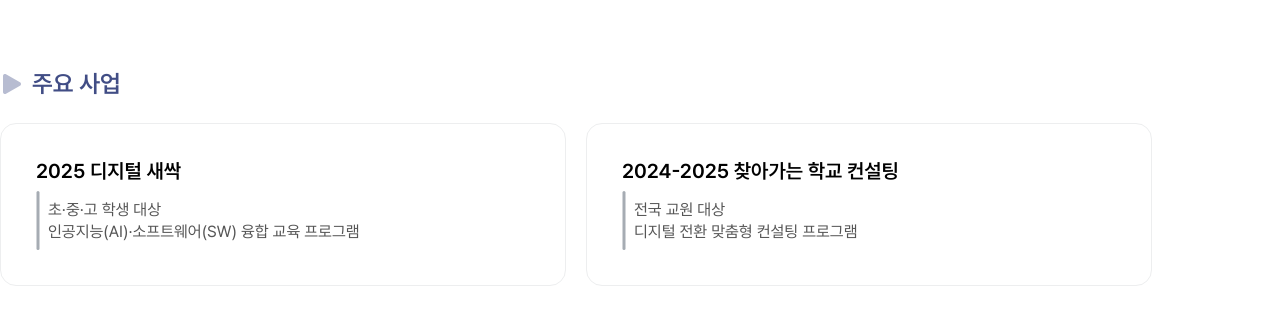
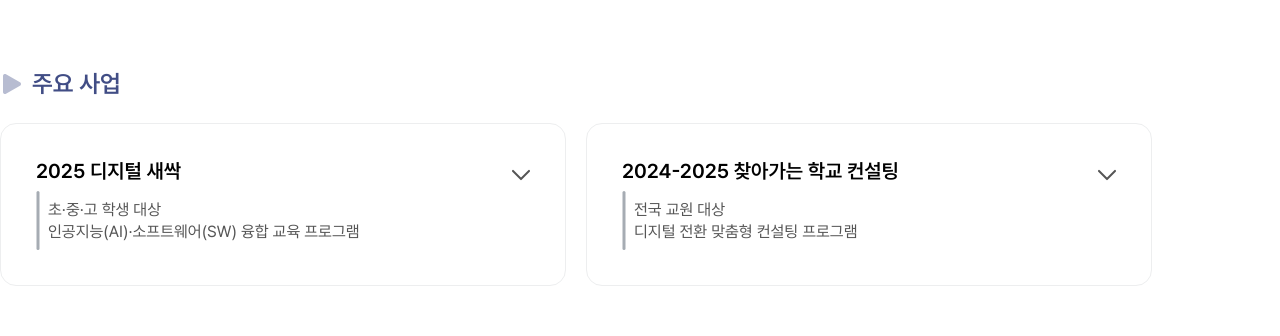
Before and after one commit to DS-DET-LAB/DS-DET-LAB, a React (Vite) app: page /business in a window 1280 px wide. Shown: the part 2180-2516 px from the top of the page. Built offline with nearby package versions, Linux system fonts and the light colour scheme; no server answers.

Commit message:
💄 Design: QA 반영 (#21)
Design: QA 반영 (#21)

```diff
--- a/src/routes/business/Business.jsx
+++ b/src/routes/business/Business.jsx
@@ -1,5 +1,6 @@
 import { useRef } from 'react';
 import useMediaQuery from '@hooks/useMediaQuery';
+import mainBusiness from '@db/mainBusiness.json';
 
 import VisionSection from '@business/components/VisionSection';
 import BizAccordion from '@business/components/BizAccordion';
@@ -16,8 +17,6 @@ import menuIcon from '@assets/center/menuToggle.svg';
 import slashIcon from '@assets/center/slash.svg';
 import sectionLineIcon from '@assets/center/SectionLine.svg';
 
-import mainBusiness from '@db/mainBusiness.json';
-
 const parseSubTitle = (subTitle) => {
   const idxTarget = subTitle.indexOf('대상');
   return {
@@ -31,7 +30,6 @@ function Business() {
   const setRef = (key) => (el) => {
     refs.current[key] = el;
   };
-  const scrollTo = (key) => refs.current[key]?.scrollIntoView({ behavior: 'smooth', block: 'start' });
 
   const isMobile = useMediaQuery('(max-width: 767px)');
   const isTablet = useMediaQuery('(min-width: 768px) and (max-width: 899px)');
--- a/src/routes/business/BusinessStyle.js
+++ b/src/routes/business/BusinessStyle.js
@@ -56,6 +56,7 @@ export const ProgramCardWrapper = styled.div`
   width: 90%;
   display: flex;
   gap: 20px;
+  outline: none;
 
   @media (min-width: 768px) and (max-width: 899px) {
     width: 100%;
--- a/src/routes/business/components/BizAccordionStyle.js
+++ b/src/routes/business/components/BizAccordionStyle.js
@@ -23,9 +23,11 @@ export const Item = styled.div`
   border-radius: 16px;
   border: 1px solid ${palette.hover.back2};
   box-shadow: ${({ $open }) => ($open ? `0 0 15px 0 ${palette.mainNavy.navy10}` : 'none')};
+  cursor: pointer;
 
   &:hover {
     box-shadow: 0 0 15px 0 ${palette.mainNavy.navy10};
+    transition: transform 0.3s ease;
   }
 `;
 
--- a/src/routes/business/components/ProgramCard.jsx
+++ b/src/routes/business/components/ProgramCard.jsx
@@ -21,6 +21,7 @@
 import * as S from '@business/components/ProgramCardStyle';
 import lineIcon from '@assets/center/line.svg';
 import React, { useState, useCallback } from 'react';
+import DownToggle from '@assets/business/downToggle.svg';
 
 function ProgramCard({ title, target, desc, content }) {
   const [isOpen, setIsOpen] = useState(false);
@@ -37,8 +38,17 @@ function ProgramCard({ title, target, desc, content }) {
   }, []);
 
   return (
-    <S.Card role="button" tabIndex={0} aria-expanded={isOpen} onClick={handleToggle} onKeyDown={handleKeyDown}>
-      <S.Title>{title}</S.Title>
+    <S.Card
+      role="button"
+      tabIndex={0}
+      $isOpen={isOpen}
+      aria-expanded={isOpen}
+      onClick={handleToggle}
+      onKeyDown={handleKeyDown}>
+      <S.DivWrapper>
+        <S.Title>{title}</S.Title>
+        <S.Chevron $isOpen={isOpen} src={DownToggle} alt="" />
+      </S.DivWrapper>
 
       <S.Wrapper>
         <S.PWrapper>
@@ -48,6 +58,7 @@ function ProgramCard({ title, target, desc, content }) {
             <S.Desc>{desc}</S.Desc>
           </S.TitleWrapper>
         </S.PWrapper>
+
         {isOpen && <S.Content>{content}</S.Content>}
       </S.Wrapper>
     </S.Card>
--- a/src/routes/business/components/ProgramCardStyle.js
+++ b/src/routes/business/components/ProgramCardStyle.js
@@ -8,6 +8,14 @@ export const Card = styled.div`
   background: ${palette.background.white};
   border: 1px solid ${palette.hover.back2};
   align-self: flex-start;
+  outline: none;
+  cursor: pointer;
+  box-shadow: ${({ $isOpen }) => ($isOpen ? `0 0 15px 0 ${palette.mainNavy.navy10}` : 'none')};
+
+  &:hover {
+    box-shadow: 0 0 15px 0 ${palette.mainNavy.navy10};
+    transition: transform 0.3s ease;
+  }
 
   @media (max-width: 767px) {
     width: 100%;
@@ -70,8 +78,20 @@ export const Content = styled.p`
   font-weight: 400;
   line-height: 150%;
   letter-spacing: -0.45px;
+  margin: 0;
 
   @media (max-width: 767px) {
     font-size: 14px;
   }
 `;
+
+export const Chevron = styled.img`
+  flex-shrink: 0;
+  transition: transform 0.3s ease;
+  transform: ${({ $isOpen }) => ($isOpen ? 'rotate(180deg)' : 'rotate(0deg)')};
+`;
+
+export const DivWrapper = styled.div`
+  display: flex;
+  justify-content: space-between;
+`;
--- a/src/routes/center/Center.jsx
+++ b/src/routes/center/Center.jsx
@@ -67,7 +67,7 @@ function Center() {
       )}
       <C.Wrapper>
         <C.SectionWrapper>
-          <C.Title less-margin="true" id="greeting" ref={setRef('greeting')}>
+          <C.Title $lessMargin={true} ref={setRef('greeting')}>
             인사말
           </C.Title>
           <C.Body>
@@ -79,8 +79,8 @@ function Center() {
           </C.Body>
 
           {isMobile && <C.SectionLineIcon src={sectionLineIcon} alt="구분선" />}
-          <C.Title id="vision">비전/소개</C.Title>
-          <C.IconWrapper less-margin="true">
+          <C.Title>비전/소개</C.Title>
+          <C.IconWrapper $lessMargin={true}>
             <C.TriIcon src={Icon} alt="소제목" />
             <C.SubTitle>비전과 소개</C.SubTitle>
           </C.IconWrapper>
@@ -142,7 +142,7 @@ function Center() {
             </C.Card>
           </C.OrganiCardWrapper>
 
-          <C.IconWrapper no-margin="true" ref={setRef('contact')}>
+          <C.IconWrapper $noMargin={true} ref={setRef('contact')}>
             <C.TriIcon src={Icon} alt="소제목" />
             <C.SubTitle id="contact">담당자 정보 및 연락처</C.SubTitle>
           </C.IconWrapper>
@@ -157,7 +157,7 @@ function Center() {
             </C.PWrapper>
           </C.SubWrapper>
 
-          <C.LabelDiv more-margin="true">
+          <C.LabelDiv $moreMargin={true}>
             <C.LabelP>센터장</C.LabelP>
           </C.LabelDiv>
 
@@ -166,12 +166,12 @@ function Center() {
           </C.PersonalCardWrapper>
 
           <C.LabelDiv>
-            <C.LabelP>{departmentMail.부서[1].title}</C.LabelP>
+            <C.LabelP>{departmentMail.부서[0].title}</C.LabelP>
           </C.LabelDiv>
 
           <C.IconWrapper data-tail="true">
             <C.MailImg src={MailIcon} alt="메일 아이콘" />
-            <C.LabelP>{departmentMail.부서[1].text}</C.LabelP>
+            <C.LabelP>{departmentMail.부서[0].text}</C.LabelP>
           </C.IconWrapper>
 
           <C.PersonalCardWrapper>
@@ -184,12 +184,12 @@ function Center() {
           </C.PersonalCardWrapper>
 
           <C.LabelDiv>
-            <C.LabelP>{departmentMail.부서[0].title}</C.LabelP>
+            <C.LabelP>{departmentMail.부서[1].title}</C.LabelP>
           </C.LabelDiv>
 
           <C.IconWrapper data-tail="true">
             <C.MailImg src={MailIcon} alt="메일 아이콘" />
-            <C.LabelP>{departmentMail.부서[0].text}</C.LabelP>
+            <C.LabelP>{departmentMail.부서[1].text}</C.LabelP>
           </C.IconWrapper>
 
           <C.PersonalCardWrapper>
--- a/src/routes/center/CenterStyle.js
+++ b/src/routes/center/CenterStyle.js
@@ -268,7 +268,6 @@ export const PSbub = styled.p`
     color: #6b7684;
     font-size: 16px;
     font-weight: 400;
-    /* margin-top: 10px; */
   }
 `;
 
```
